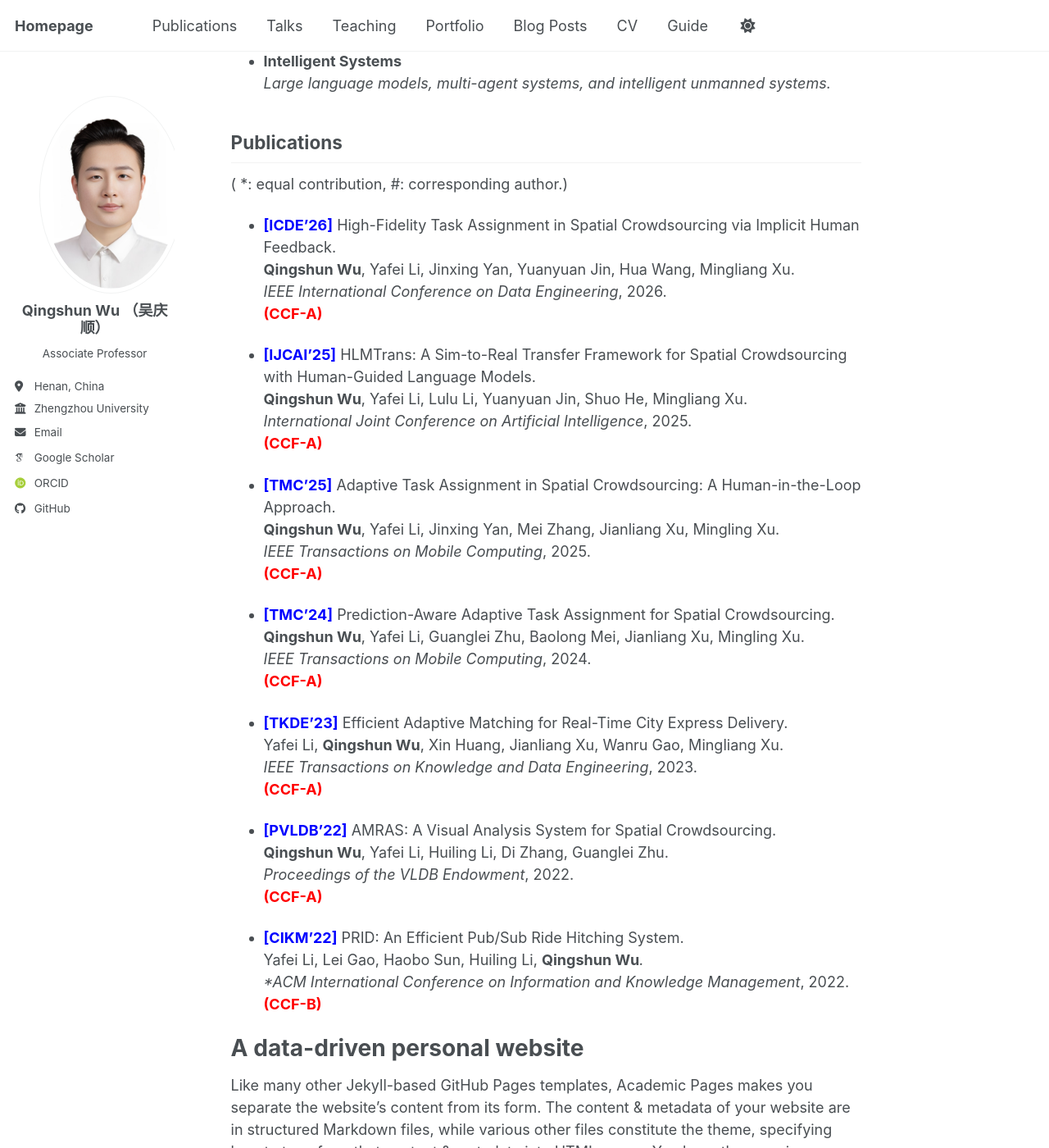
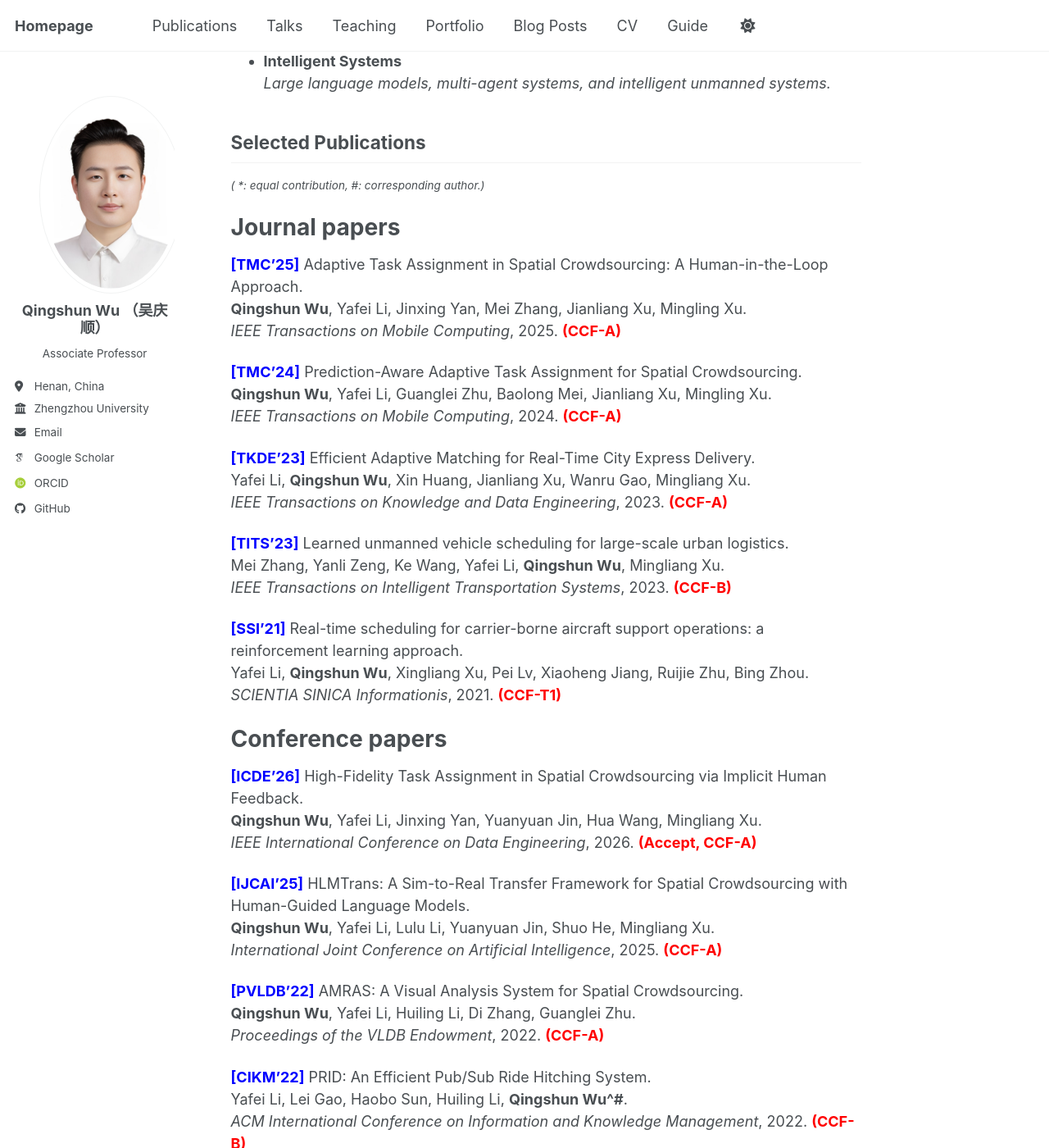
Before and after one commit to aiqswu/homepage, a Jekyll site: the page built from _pages/about.md, in a window 1280 px wide and 1400 px high, scrolled down 703 px. Shown: the whole window at 82% size. Built offline with Jekyll 4.4.1, drawn with Linux system fonts in a browser that asks for light colours; some web fonts are replaced; a script bundle is joined from its source files by our own code; library files that are not in the unit come from our copies.

Commit message:
Update about.md

```diff
--- a/_pages/about.md
+++ b/_pages/about.md
@@ -21,47 +21,48 @@ My research interests cover **Spatio-temporal Data Management and Analytics** an
 - **Intelligent Systems**
   *Large language models, multi-agent systems, and intelligent unmanned systems.*
 
-## **Publications**
+## **Selected Publications**
 
-( *: equal contribution, #: corresponding author.)
+*<small>( *: equal contribution, #: corresponding author.)</small>*
 
-- <span style="color:blue;"><strong>[ICDE'26]</strong></span> High-Fidelity Task Assignment in Spatial Crowdsourcing via Implicit Human Feedback.
-  **Qingshun Wu**, Yafei Li, Jinxing Yan, Yuanyuan Jin, Hua Wang, Mingliang Xu.
-  *IEEE International Conference on Data Engineering*, 2026.
-  <span style="color:red;"><strong>(CCF-A)</strong></span>
+# **Journal papers**
+ <span style="color:blue;"><strong>[TMC'25]</strong></span> Adaptive Task Assignment in Spatial Crowdsourcing: A Human-in-the-Loop Approach.
+  **Qingshun Wu**, Yafei Li, Jinxing Yan, Mei Zhang, Jianliang Xu, Mingling Xu.
+  *IEEE Transactions on Mobile Computing*, 2025.   <span style="color:red;"><strong>(CCF-A)</strong></span>
 
-- <span style="color:blue;"><strong>[IJCAI'25]</strong></span> HLMTrans: A Sim-to-Real Transfer Framework for Spatial Crowdsourcing with Human-Guided Language Models.
-  **Qingshun Wu**, Yafei Li, Lulu Li, Yuanyuan Jin, Shuo He, Mingliang Xu.
-  *International Joint Conference on Artificial Intelligence*, 2025.
-  <span style="color:red;"><strong>(CCF-A)</strong></span>
+ <span style="color:blue;"><strong>[TMC'24]</strong></span> Prediction-Aware Adaptive Task Assignment for Spatial Crowdsourcing.
+  **Qingshun Wu**, Yafei Li, Guanglei Zhu, Baolong Mei, Jianliang Xu, Mingling Xu.
+  *IEEE Transactions on Mobile Computing*, 2024.   <span style="color:red;"><strong>(CCF-A)</strong></span>
 
-- <span style="color:blue;"><strong>[TMC'25]</strong></span> Adaptive Task Assignment in Spatial Crowdsourcing: A Human-in-the-Loop Approach.
-  **Qingshun Wu**, Yafei Li, Jinxing Yan, Mei Zhang, Jianliang Xu, Mingling Xu.
-  *IEEE Transactions on Mobile Computing*, 2025.
-  <span style="color:red;"><strong>(CCF-A)</strong></span>
+   <span style="color:blue;"><strong>[TKDE'23]</strong></span> Efficient Adaptive Matching for Real-Time City Express Delivery.
+  Yafei Li, **Qingshun Wu**, Xin Huang, Jianliang Xu, Wanru Gao, Mingliang Xu.
+  *IEEE Transactions on Knowledge and Data Engineering*, 2023.   <span style="color:red;"><strong>(CCF-A)</strong></span>
 
-- <span style="color:blue;"><strong>[TMC'24]</strong></span> Prediction-Aware Adaptive Task Assignment for Spatial Crowdsourcing.
-  **Qingshun Wu**, Yafei Li, Guanglei Zhu, Baolong Mei, Jianliang Xu, Mingling Xu.
-  *IEEE Transactions on Mobile Computing*, 2024.
-  <span style="color:red;"><strong>(CCF-A)</strong></span>
+  <span style="color:blue;"><strong>[TITS'23]</strong></span> Learned unmanned vehicle scheduling for large-scale urban logistics.
+  Mei Zhang, Yanli Zeng, Ke Wang, Yafei Li, **Qingshun Wu**, Mingliang Xu.
+  *IEEE Transactions on Intelligent Transportation Systems*, 2023.   <span style="color:red;"><strong>(CCF-B)</strong></span>
 
-- <span style="color:blue;"><strong>[TKDE'23]</strong></span> Efficient Adaptive Matching for Real-Time City Express Delivery.
-  Yafei Li, **Qingshun Wu**, Xin Huang, Jianliang Xu, Wanru Gao, Mingliang Xu.
-  *IEEE Transactions on Knowledge and Data Engineering*, 2023.
-  <span style="color:red;"><strong>(CCF-A)</strong></span>
-
-- <span style="color:blue;"><strong>[PVLDB'22]</strong></span> AMRAS: A Visual Analysis System for Spatial Crowdsourcing.
-  **Qingshun Wu**, Yafei Li, Huiling Li, Di Zhang, Guanglei Zhu.
-  *Proceedings of the VLDB Endowment*, 2022.
-  <span style="color:red;"><strong>(CCF-A)</strong></span>
-
-- <span style="color:blue;"><strong>[CIKM'22]</strong></span> PRID: An Efficient Pub/Sub Ride Hitching System.
-  Yafei Li, Lei Gao, Haobo Sun, Huiling Li, **Qingshun Wu***.
-  *ACM International Conference on Information and Knowledge Management*, 2022.
-  <span style="color:red;"><strong>(CCF-B)</strong></span>
+  <span style="color:blue;"><strong>[SSI'21]</strong></span> Real-time scheduling for carrier-borne aircraft support operations: a reinforcement learning approach.
+  Yafei Li, **Qingshun Wu**, Xingliang Xu, Pei Lv, Xiaoheng Jiang, Ruijie Zhu, Bing Zhou.
+  *SCIENTIA SINICA Informationis*, 2021.   <span style="color:red;"><strong>(CCF-T1)</strong></span>
 
 
+# **Conference papers**
+ <span style="color:blue;"><strong>[ICDE'26]</strong></span> High-Fidelity Task Assignment in Spatial Crowdsourcing via Implicit Human Feedback.
+  **Qingshun Wu**, Yafei Li, Jinxing Yan, Yuanyuan Jin, Hua Wang, Mingliang Xu.
+  *IEEE International Conference on Data Engineering*, 2026.   <span style="color:red;"><strong>(Accept, CCF-A)</strong></span>
 
+ <span style="color:blue;"><strong>[IJCAI'25]</strong></span> HLMTrans: A Sim-to-Real Transfer Framework for Spatial Crowdsourcing with Human-Guided Language Models.
+  **Qingshun Wu**, Yafei Li, Lulu Li, Yuanyuan Jin, Shuo He, Mingliang Xu.
+  *International Joint Conference on Artificial Intelligence*, 2025.  <span style="color:red;"><strong>(CCF-A)</strong></span>
+
+ <span style="color:blue;"><strong>[PVLDB'22]</strong></span> AMRAS: A Visual Analysis System for Spatial Crowdsourcing.
+  **Qingshun Wu**, Yafei Li, Huiling Li, Di Zhang, Guanglei Zhu.
+  *Proceedings of the VLDB Endowment*, 2022.   <span style="color:red;"><strong>(CCF-A)</strong></span>
+
+ <span style="color:blue;"><strong>[CIKM'22]</strong></span> PRID: An Efficient Pub/Sub Ride Hitching System.
+  Yafei Li, Lei Gao, Haobo Sun, Huiling Li, **Qingshun Wu^#**.
+  *ACM International Conference on Information and Knowledge Management*, 2022.   <span style="color:red;"><strong>(CCF-B)</strong></span>
 
 
 A data-driven personal website
```
